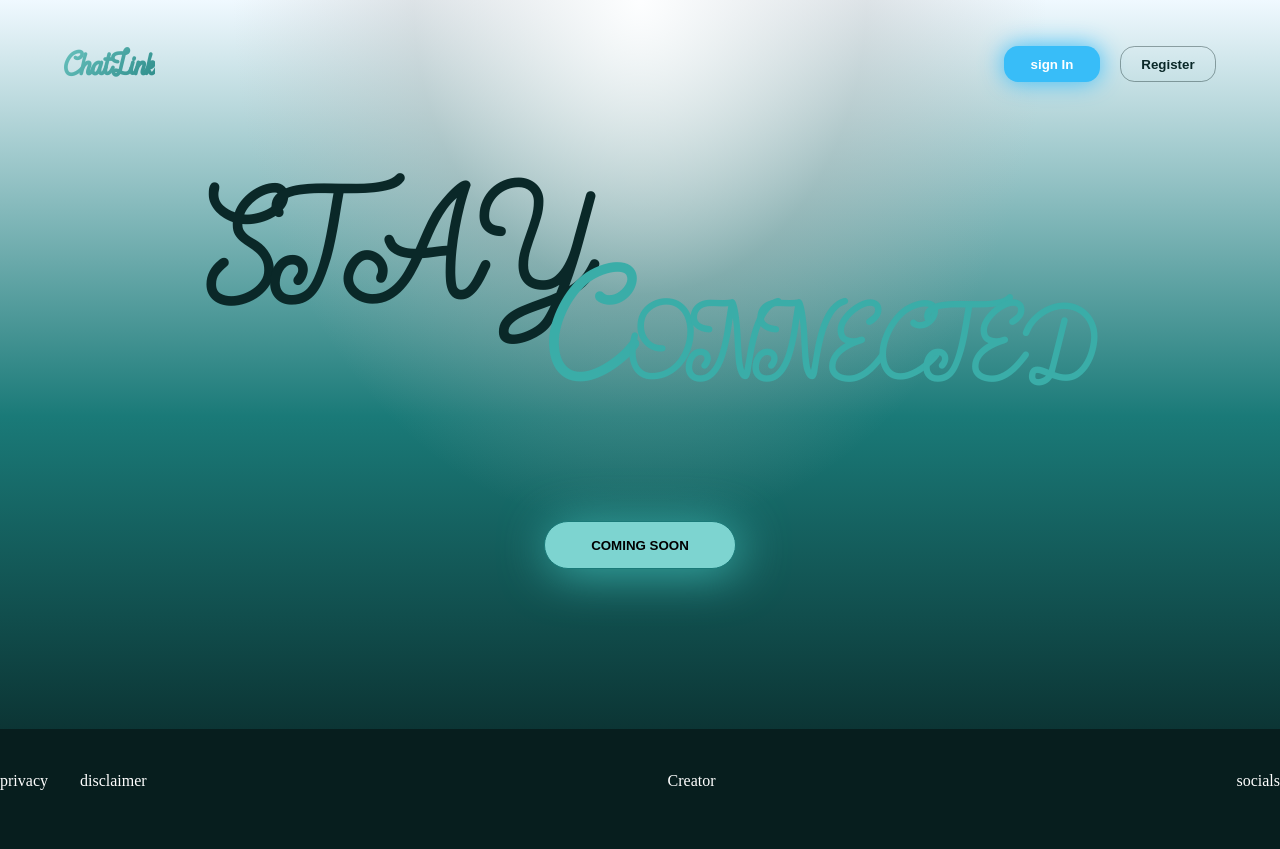
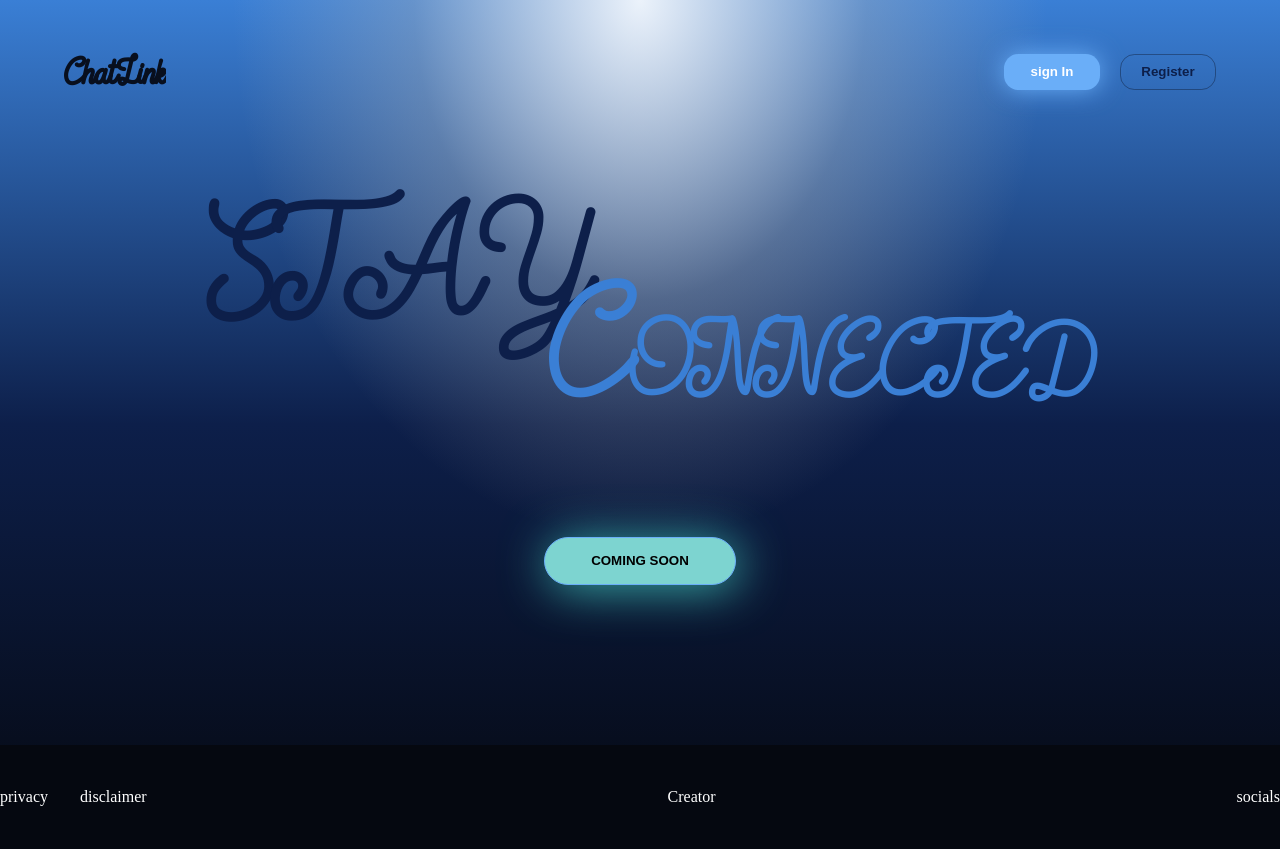
Before and after one commit to sinenkhosi03/ChatLink, a Flask app: page / in a window 1280 px wide. Before the commit the page ends 790 px from the top, so only its background shows below. Run offline with Flask 3, Linux system fonts and the light colour scheme; some web fonts are replaced.

Commit message:
color scheme change from green to blue

```diff
--- a/app/static/css/styles.css
+++ b/app/static/css/styles.css
@@ -21,9 +21,9 @@ body {
 }
 .main .navigation .brand {
   font-family: "Authentic70s", "Edu NSW ACT Hand Cursive", cursive;
-  font-size: 2.5rem;
+  font-size: 2.8rem;
   font-weight: 900;
-  background: linear-gradient(135deg, #7DD4D0, #1A7A78);
+  background: linear-gradient(135deg, #080F1E, #080F1E);
   -webkit-background-clip: text;
   -webkit-text-fill-color: transparent;
   background-clip: text;
@@ -46,30 +46,30 @@ body {
   cursor: pointer;
 }
 .main .navigation .authentication #signin-btn {
-  background-color: #38bdf8;
-  box-shadow: 0 0 1.5rem #38bdf8;
+  background-color: #6AAEF8;
+  box-shadow: 0 0 1.5rem #6AAEF8;
   color: #ffffff;
 }
 .main .navigation .authentication #signin-btn:hover {
-  box-shadow: 0.25rem 0.25rem 1.5rem #38bdf8;
+  box-shadow: 0.25rem 0.25rem 1.5rem #6AAEF8;
 }
 .main .navigation .authentication #register-btn {
   margin-left: 1rem;
   background-color: transparent;
-  border: 1px solid rgba(7, 30, 30, 0.3764705882);
-  color: #0A2828;
+  border: 1px solid rgba(8, 15, 30, 0.3764705882);
+  color: #0D1F4A;
 }
 .main .welcome-text {
   font-family: "Authentic70s", "Edu NSW ACT Hand Cursive", cursive;
   font-size: 12rem;
   margin: 0rem 3rem;
   position: relative;
-  color: #3AADA8;
+  color: #3A7FD5;
 }
 .main .welcome-text #stay-txt {
   margin: 0;
   padding-left: 10rem;
-  color: #0A2828;
+  color: #0D1F4A;
 }
 .main .welcome-text #connected-txt {
   position: absolute;
@@ -86,7 +86,7 @@ body {
 }
 .main .cta .cta-btn {
   border-radius: 8rem;
-  border: 1px solid #1A7A78;
+  border: 1px solid #6AAEF8;
   min-width: 12rem;
   min-height: 3rem;
   background-color: #7DD4D0;
@@ -99,7 +99,7 @@ body {
   min-height: 6.5rem;
   justify-content: space-between;
   align-items: center;
-  background: #071E1E;
+  background: #050810;
   color: white;
 }
 .main footer div {
--- a/app/static/css/styles.scss
+++ b/app/static/css/styles.scss
@@ -20,9 +20,9 @@ body{
     ),
     linear-gradient(
         to bottom,
-        #f0f9ff 0%,
-        #1A7A78 50%,
-        #071E1E 100%
+        #3A7FD5 0%,
+        #0D1F4A 50%,
+        #050810 100%
     );
 }
 
@@ -39,9 +39,9 @@ body{
 
         .brand{
             font-family: 'Authentic70s', "Edu NSW ACT Hand Cursive", cursive;
-            font-size: 2.5rem;
+            font-size: 2.8rem;
             font-weight: 900;
-            background: linear-gradient(135deg, #7DD4D0, #1A7A78);
+            background: linear-gradient(135deg, #080F1E, #080F1E);
             -webkit-background-clip: text;
             -webkit-text-fill-color: transparent;
             background-clip: text;
@@ -67,19 +67,19 @@ body{
             }
 
             #signin-btn{
-                background-color: #38bdf8;
-                box-shadow: 0 0 1.5rem #38bdf8;
+                background-color: #6AAEF8;
+                box-shadow: 0 0 1.5rem #6AAEF8;
                 color: #ffffff;
                 &:hover{
-                    box-shadow: 0.25rem 0.25rem 1.5rem #38bdf8;
+                    box-shadow: 0.25rem 0.25rem 1.5rem #6AAEF8;
                 }
             }
 
             #register-btn{
                 margin-left: 1rem;
                 background-color: transparent;
-                border: 1px solid #071E1E60;
-                color: #0A2828;
+                border: 1px solid #080F1E60;
+                color: #0D1F4A;
             }
         }
     }
@@ -89,12 +89,12 @@ body{
         font-size: 12rem;
         margin: 0rem 3rem;
         position: relative;
-        color: #3AADA8;
+        color: #3A7FD5;
 
         #stay-txt{
             margin: 0;
             padding-left: 10rem;
-            color: #0A2828;
+            color: #0D1F4A;
         }
         #connected-txt{
             position: absolute;
@@ -114,7 +114,7 @@ body{
 
         .cta-btn{
             border-radius: 8rem;
-            border: 1px solid #1A7A78;
+            border: 1px solid #6AAEF8;
             min-width: 12rem;
             min-height: 3rem;
             background-color: #7DD4D0;
@@ -129,7 +129,7 @@ body{
         min-height: 6.5rem;
         justify-content: space-between;
         align-items: center;
-        background: #071E1E;
+        background: #050810;
         color: white;
 
         div{
```
Also changed, not shown: other parts of app/static/css/styles.css (+43 -9 lines), other parts of app/static/css/styles.scss (+44 -8 lines), app/templates/chatScreen.html (+14 -0 lines), 1 other file.
